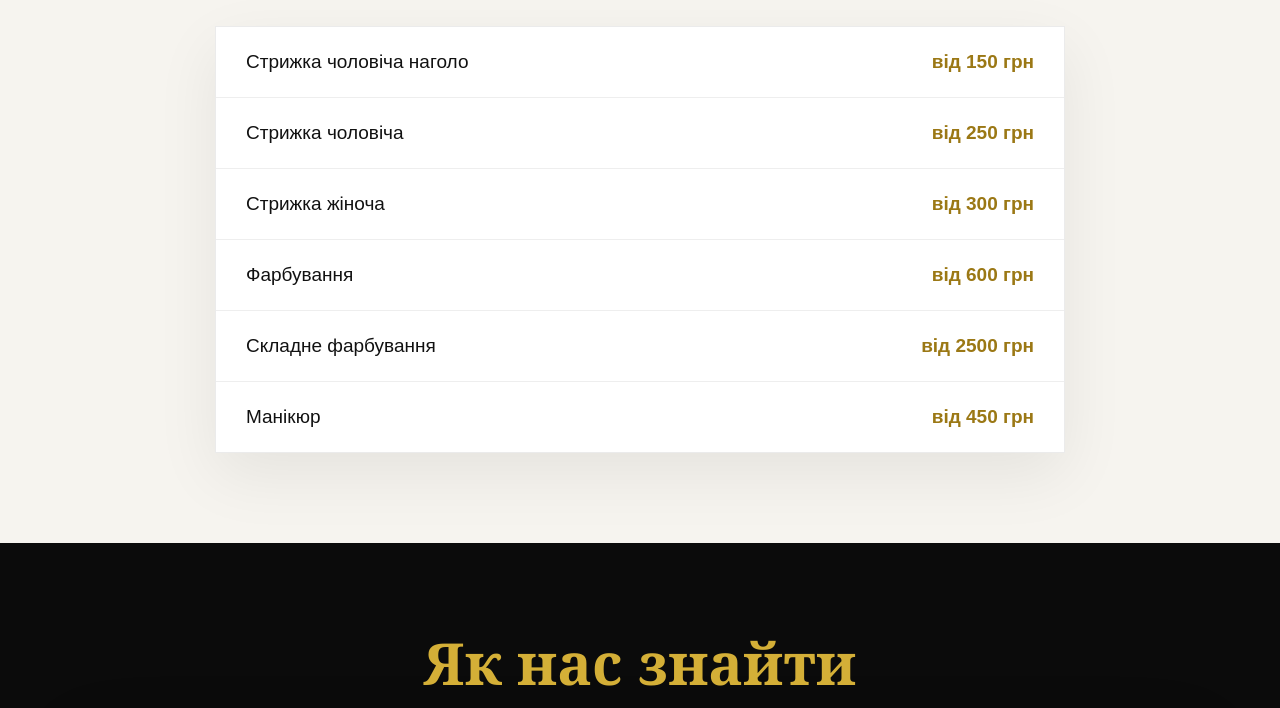
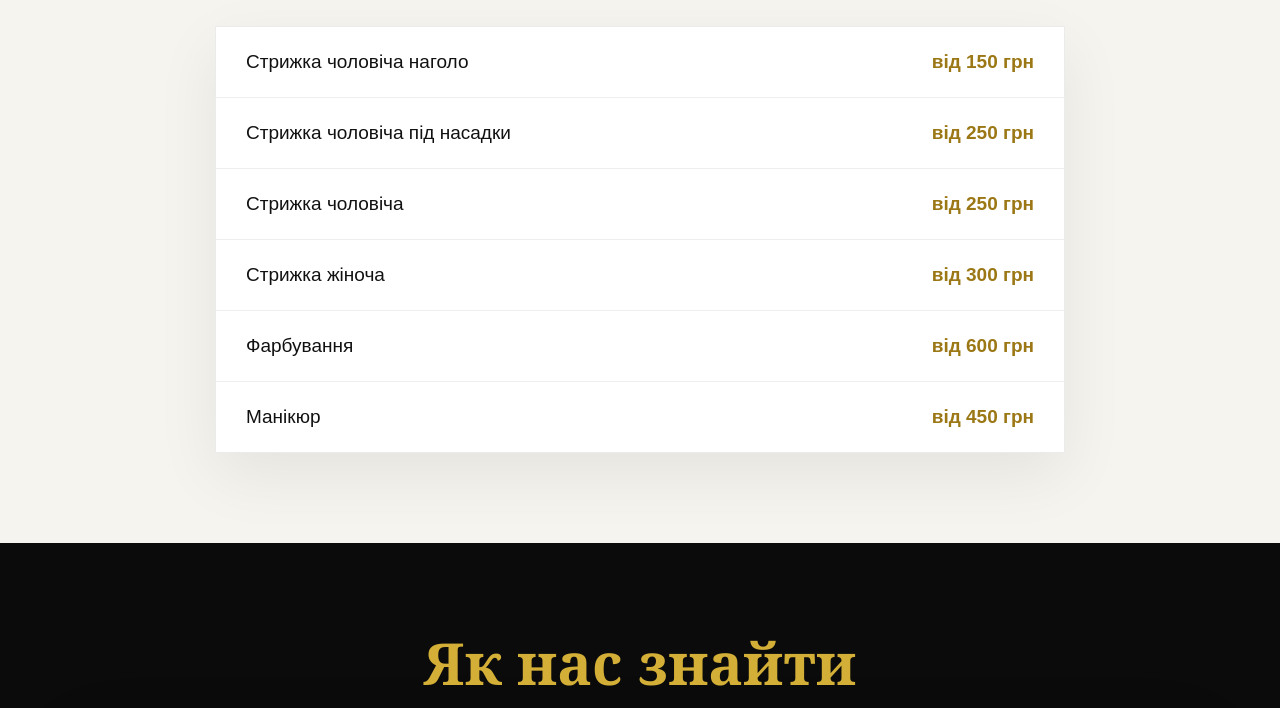
Before and after one commit to Vladlen2206/modern_beauty, a plain HTML site: page index.html in a window 1280 px wide. Shown: the part 3220-3928 px from the top of the page. Drawn offline with Linux system fonts and the light colour scheme.

Commit message:
Update index.html

```diff
--- a/index.html
+++ b/index.html
@@ -146,6 +146,10 @@
         <strong>від 150 грн</strong>
       </div>
       <div class="price-row">
+        <span>Стрижка чоловіча під насадки</span>
+        <strong>від 250 грн</strong>
+      </div>
+      <div class="price-row">
         <span>Стрижка чоловіча</span>
         <strong>від 250 грн</strong>
       </div>
@@ -156,10 +160,6 @@
       <div class="price-row">
         <span>Фарбування</span>
         <strong>від 600 грн</strong>
-      </div>
-      <div class="price-row">
-        <span>Складне фарбування</span>
-        <strong>від 2500 грн</strong>
       </div>
       <div class="price-row">
         <span>Манікюр</span>
```
